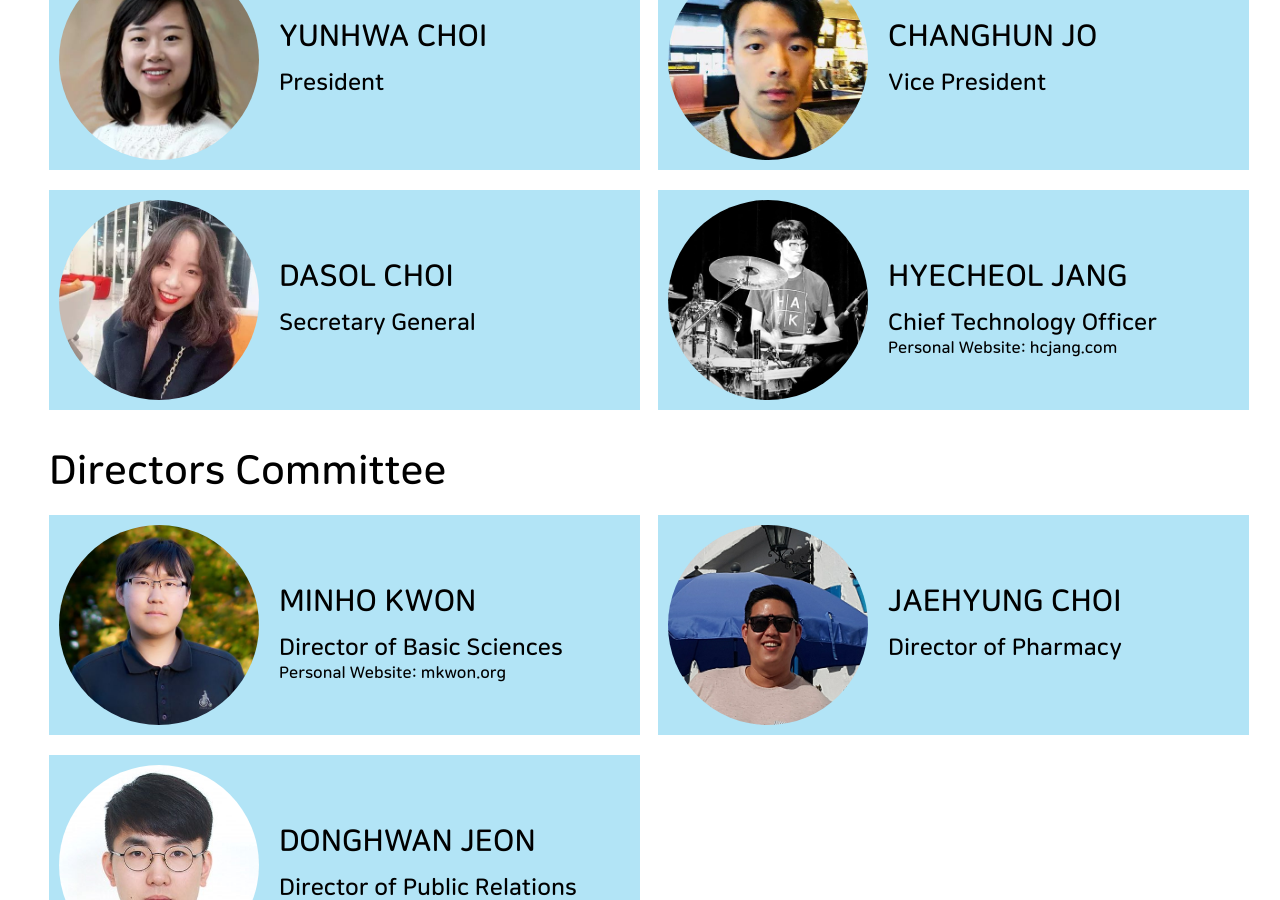
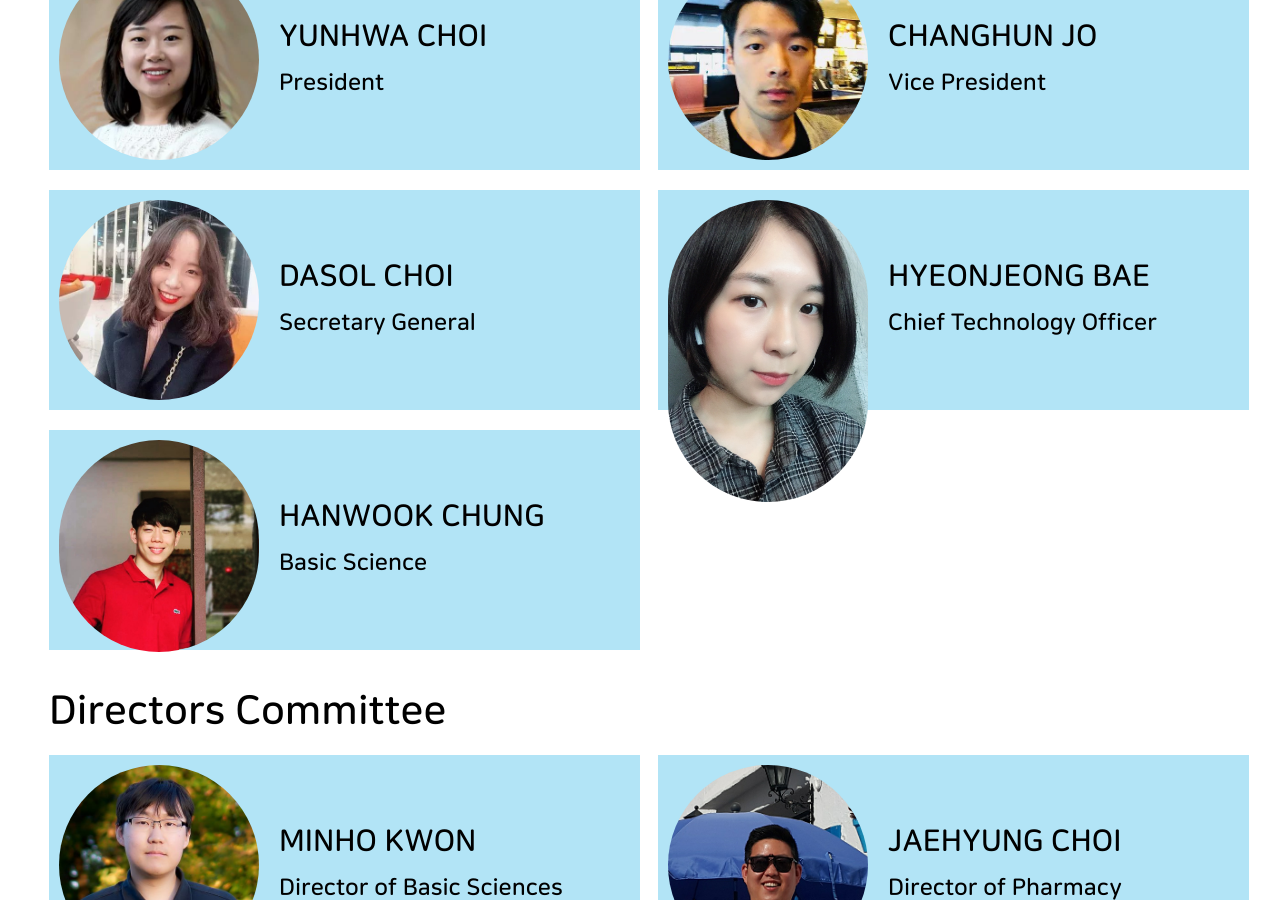
Before and after one commit to KSEAWisconsin/kseawisconsin.github.io, a Jekyll site: the page built from about.html, in a window 1280 px wide and 900 px high, scrolled down 1845 px. Built offline with Jekyll 4.4.1, drawn with Linux system fonts in a browser that asks for light colours.

Commit message:
people update

```diff
--- a/_data/about_xo.yml
+++ b/_data/about_xo.yml
@@ -21,7 +21,12 @@
   standing: Secretary General
   website_url:
 
-- person_name: HYECHEOL JANG
-  image_url: /HYECHEOL_JANG.jpg
+- person_name: HYEONJEONG BAE
+  image_url: /HYEONJEONG_BAE.jpg
   standing: Chief Technology Officer
-  website_url: hcjang.com
+  website_url:
+
+- person_name: HANWOOK CHUNG
+  image_url: /HANWOOK_CHUNG.jpeg
+  standing: Basic Science
+  website_url:
```
